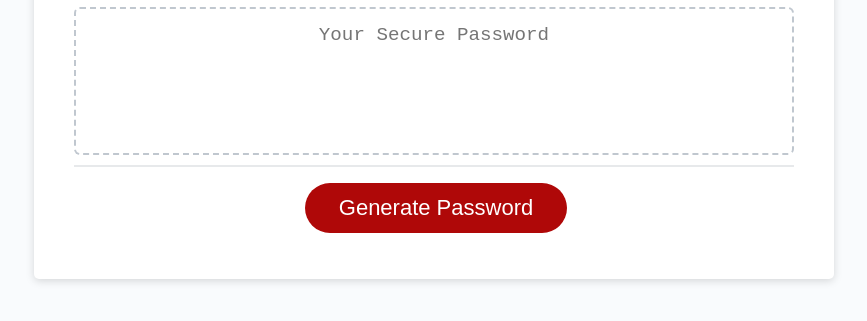
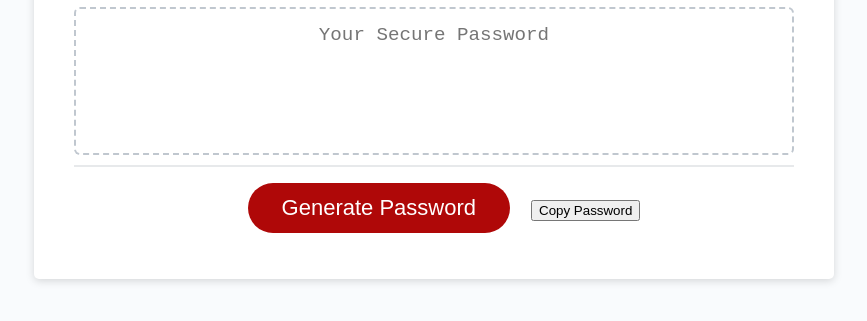
Before and after one commit to muchirbickel/Password-Generator-application, a plain HTML site: page index.html in a window 1280 px wide. Shown: the part 241-562 px from the top of the page, without its empty margins (206-1073 px from the left). Drawn offline with Linux system fonts and the light colour scheme.

Commit message:
Update index.html

```diff
--- a/index.html
+++ b/index.html
@@ -25,7 +25,8 @@
           ></textarea>
         </div>
         <div class="card-footer">
-          <button id="generate" class="btn">Generate Password</button>
+          <button id="generate" class="btn" onclick="generatePassword()">Generate Password</button>
+          <button id="Copy" class="btn2" onclick="copyText()">Copy Password</button>
         </div>
       </div>
     </div>
```
